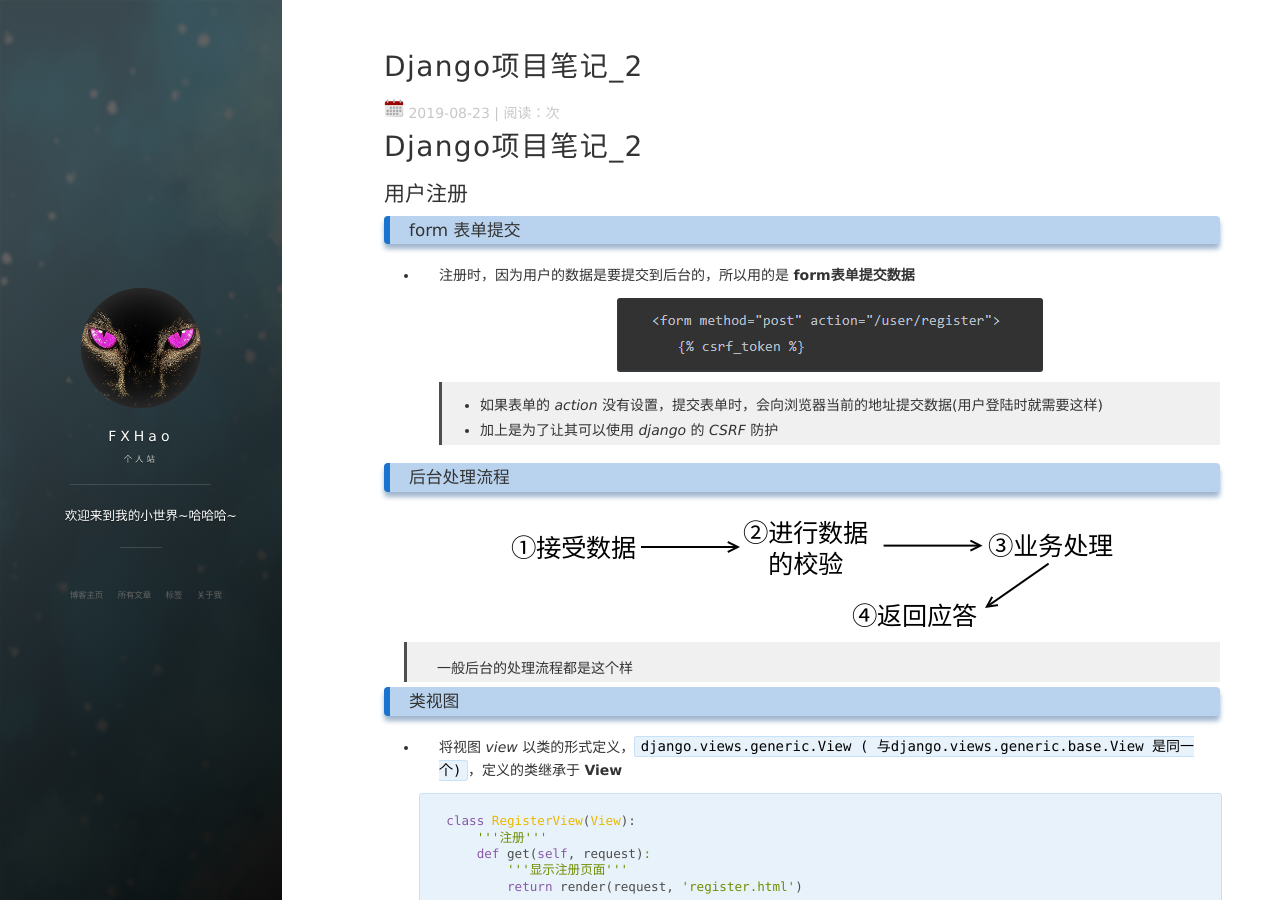
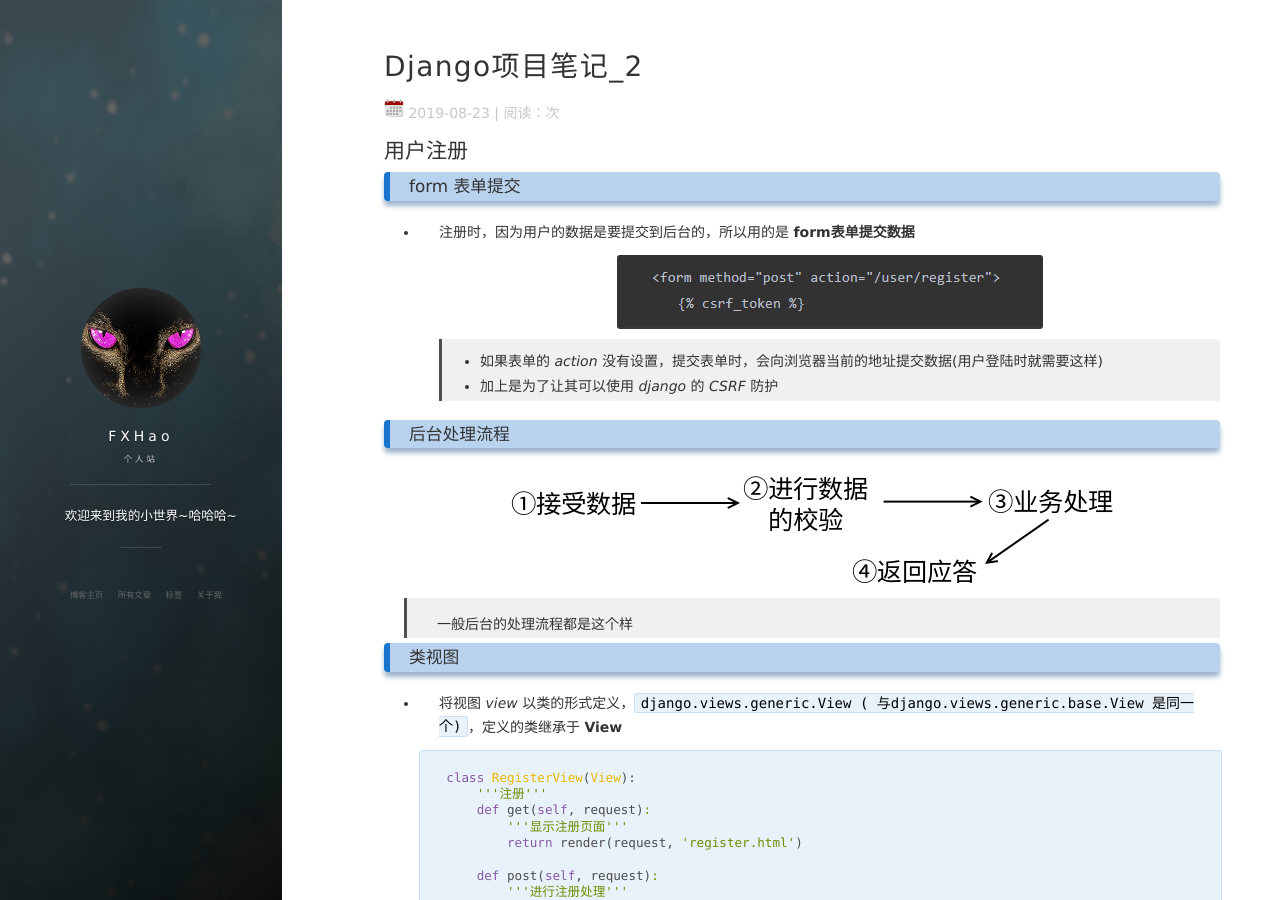
Before and after one commit to FXHao/FXHao.github.io, a Jekyll site: the page built from _posts/2019-08-23-Django项目笔记_2.md, in a window 1280 px wide and 900 px high. Built offline with Jekyll 4.4.1, drawn with Linux system fonts in a browser that asks for light colours; nearby versions of some CDN libraries; comment, search, counter and statistics services are not loaded.

Commit message:
Update 2019-08-23-Django项目笔记_2.md

```diff
--- a/_posts/2019-08-23-Django项目笔记_2.md
+++ b/_posts/2019-08-23-Django项目笔记_2.md
@@ -8,7 +8,7 @@
 
 ---
 
-# Django项目笔记_2
+
 
 ## 用户注册
 
```
